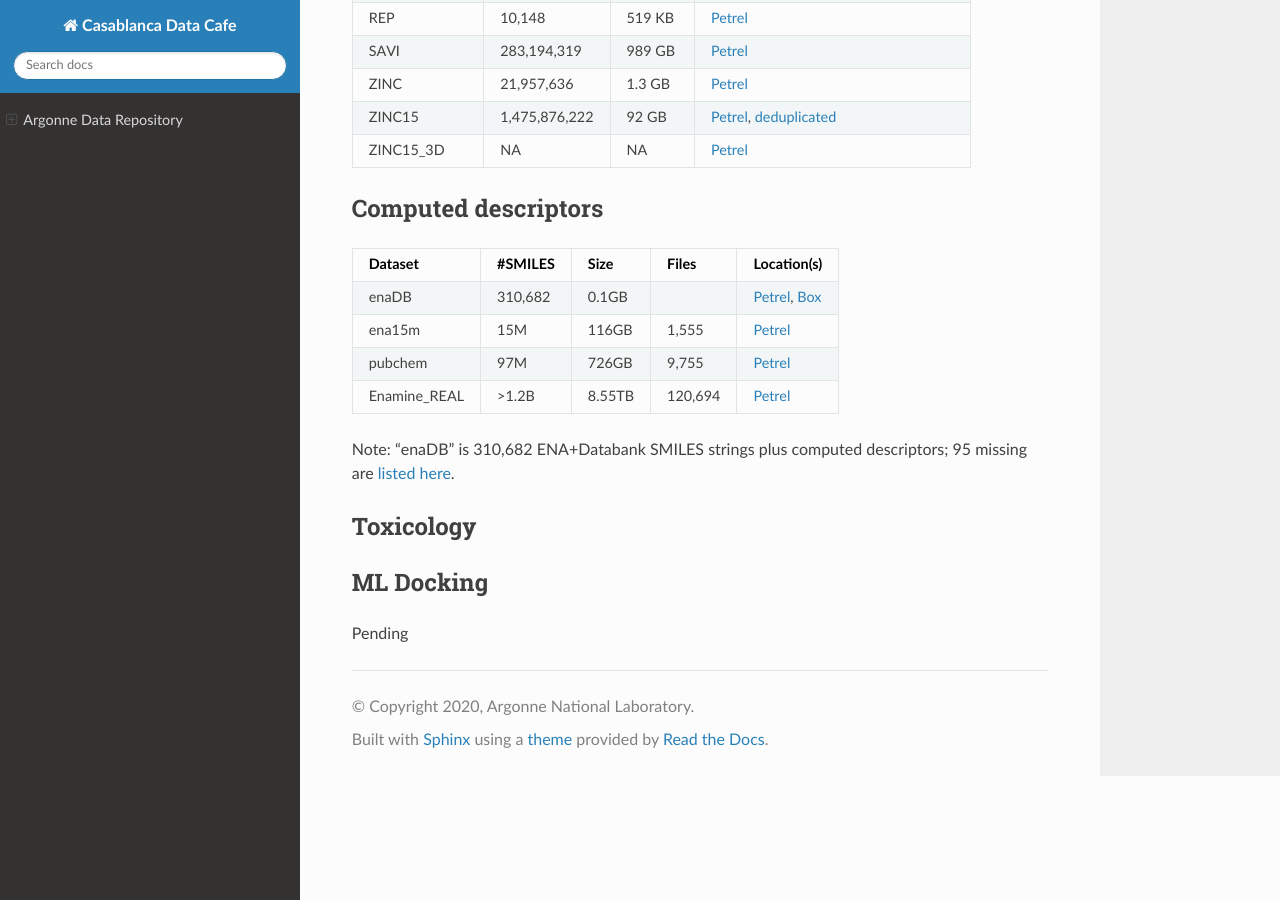
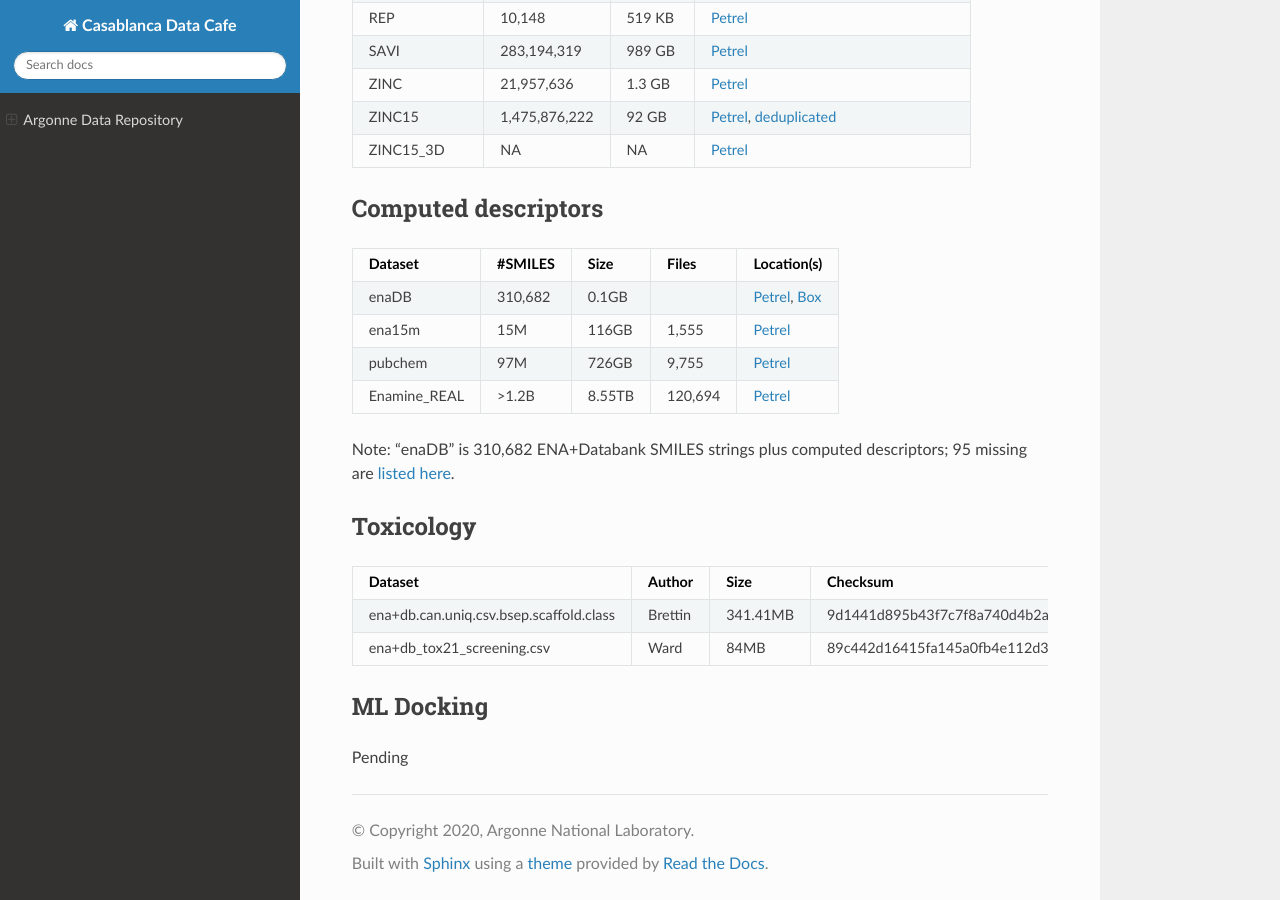
Before and after one commit to 2019-ncovgroup/2019-nCoVdata, a Sphinx documentation site: the page built from docs/index.rst, in a window 1280 px wide and 900 px high, scrolled down 850 px. Built offline with Sphinx 7.4.7 and the Read the Docs theme 2.0.0, drawn with Linux system fonts in a browser that asks for light colours; some of the changed lines change nothing that is shown.

Commit message:
Logan's change not showing up

```diff
--- a/docs/index.rst
+++ b/docs/index.rst
@@ -59,8 +59,7 @@ Toxicology
 Dataset                                      Author      Size        Checksum                          Location(s)
 ============================================ =========== =========== ================================= =============
 ena+db.can.uniq.csv.bsep.scaffold.class      Brettin     341.41MB    9d1441d895b43f7c7f8a740d4b2aedaf  `Petrel <https://app.globus.org/file-manager?origin_id=a386b552-6086-11ea-9688-0e56c063f437&origin_path=%2Fdata%2Ftoxicology%2F>`_
-ena+db_tox21_screening.csv                   Ward        84MB        89c442d16415fa145a0fb4e112d323c7  `_Petrel
-<https://app.globus.org/file-manager?origin_id=a386b552-6086-11ea-9688-0e56c063f437&origin_path=%2Fdata%2Ftoxicology%2Ftox21-screen-results%2F>
+ena+db_tox21_screening.csv                   Ward        84MB        89c442d16415fa145a0fb4e112d323c7  `Petrel <https://app.globus.org/file-manager?origin_id=a386b552-6086-11ea-9688-0e56c063f437&origin_path=%2Fdata%2Ftoxicology%2Ftox21-screen-results%2F>`_
 ============================================ =========== =========== ================================= =============
 
 
```
